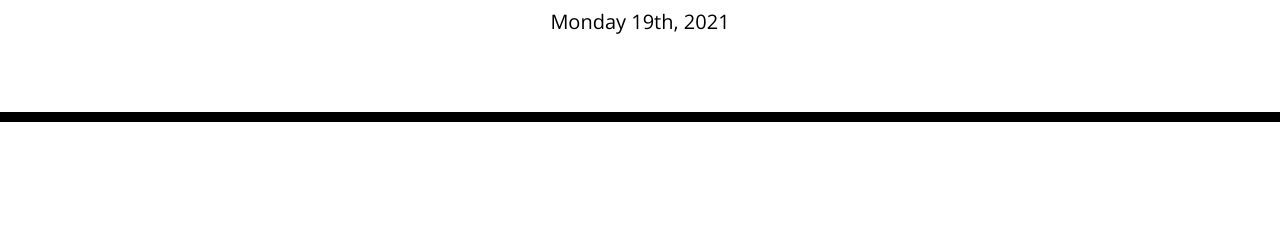
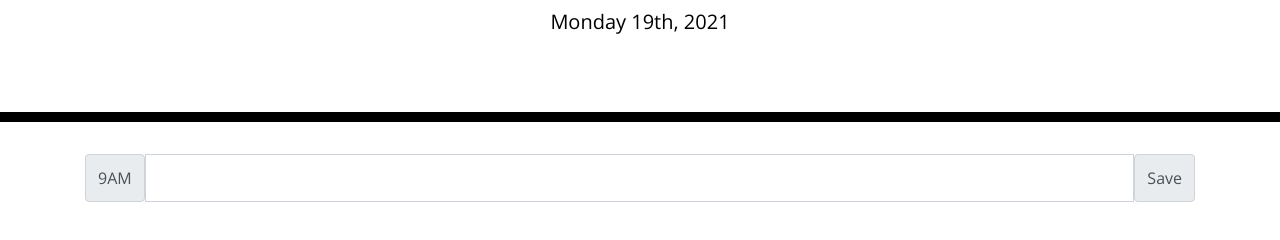
Before and after one commit to LoganHild/easy-planner, a plain HTML site: page index.html in a window 1280 px wide. Shown: the part 182-422 px from the top of the page. Drawn offline with nearby package versions, Linux system fonts and the light colour scheme.

Commit message:
added a bootstrap input element, changed a class and changed last span to a button

```diff
--- a/index.html
+++ b/index.html
@@ -31,7 +31,12 @@
     </header>
     <div class="container">
       <!-- Timeblocks go here -->
+      <div class="input-group mb-3 input-group-lg">
+        <span class="input-group-text">9AM</span>
 
+        <input type="text" class="form-control" aria-label="Dollar amount (with dot and two decimal places)">
+        <button class="input-group-text">Save</button>
+      </div>
     </div>
 
     <script src="https://cdnjs.cloudflare.com/ajax/libs/jquery/3.2.1/jquery.min.js"></script>
```
